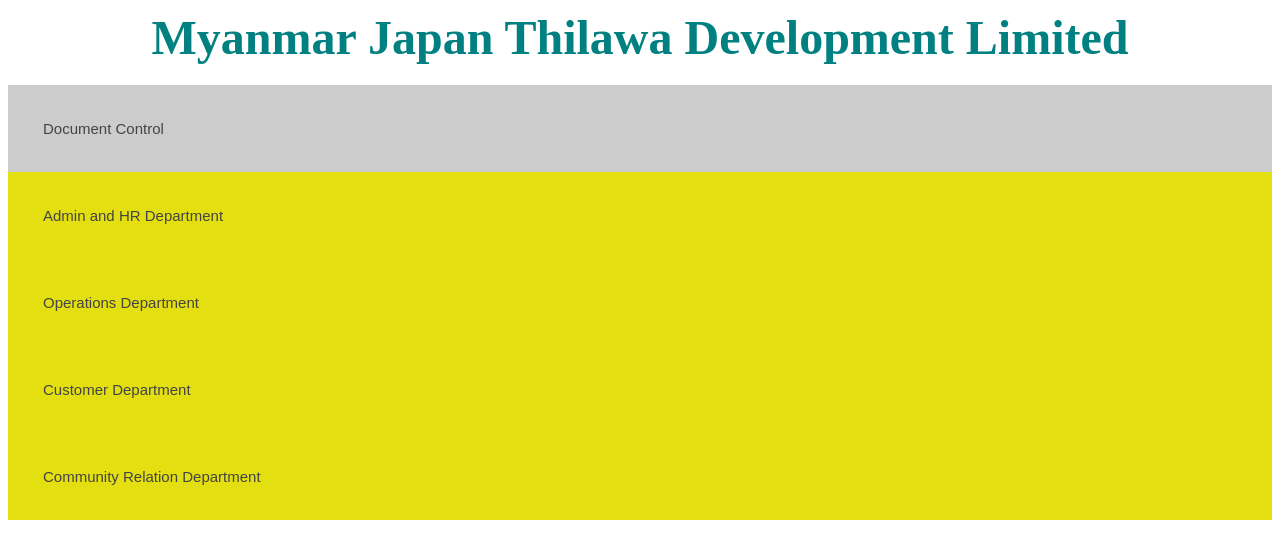
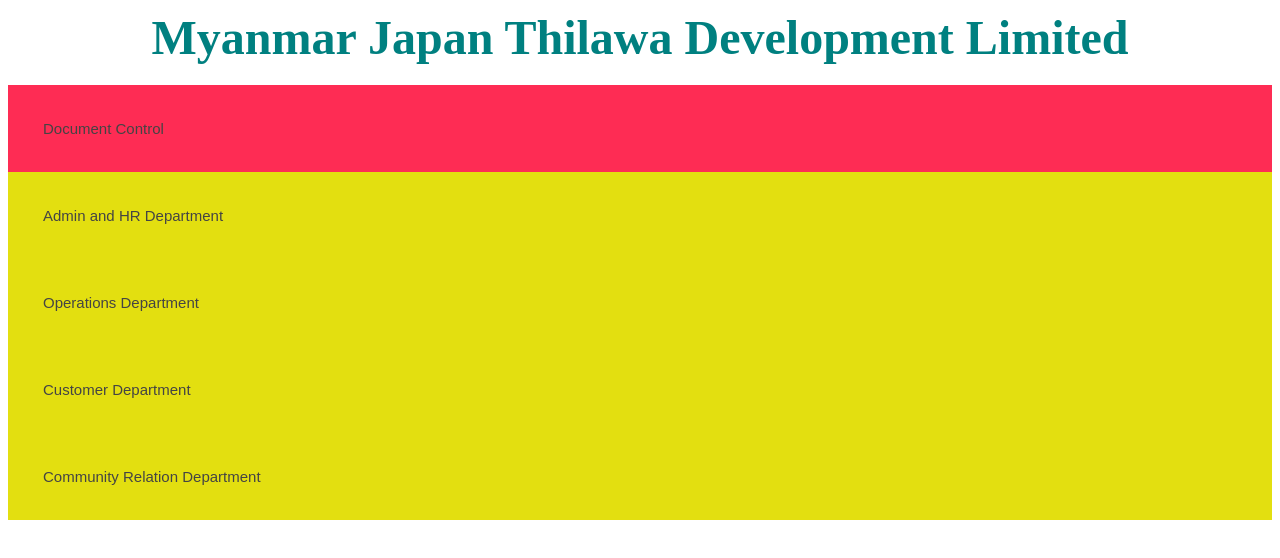
Before and after one commit to mjtdcom/ISODATA, a plain HTML site: page index.html in a window 1280 px wide. In both pictures the pointer is over the button "Document Control". Drawn offline with Linux system fonts and the light colour scheme.

Commit message:
Update index.html

```diff
--- a/index.html
+++ b/index.html
@@ -16,7 +16,7 @@
 }
 
 .active, .accordion:hover {
-  background-color: #ccc;
+  background-color: #fe2c54;
 }
 
 .panel {
```
